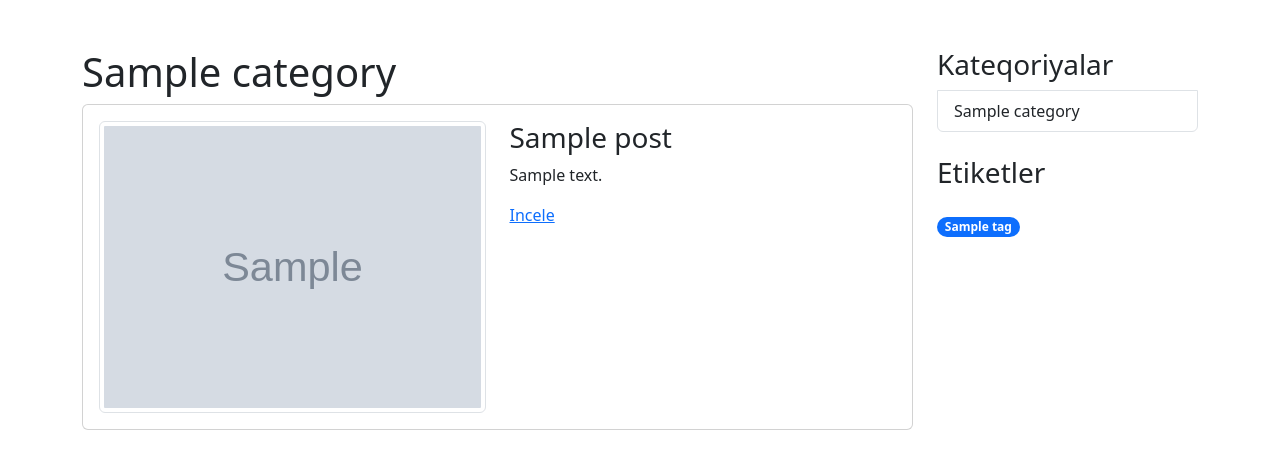
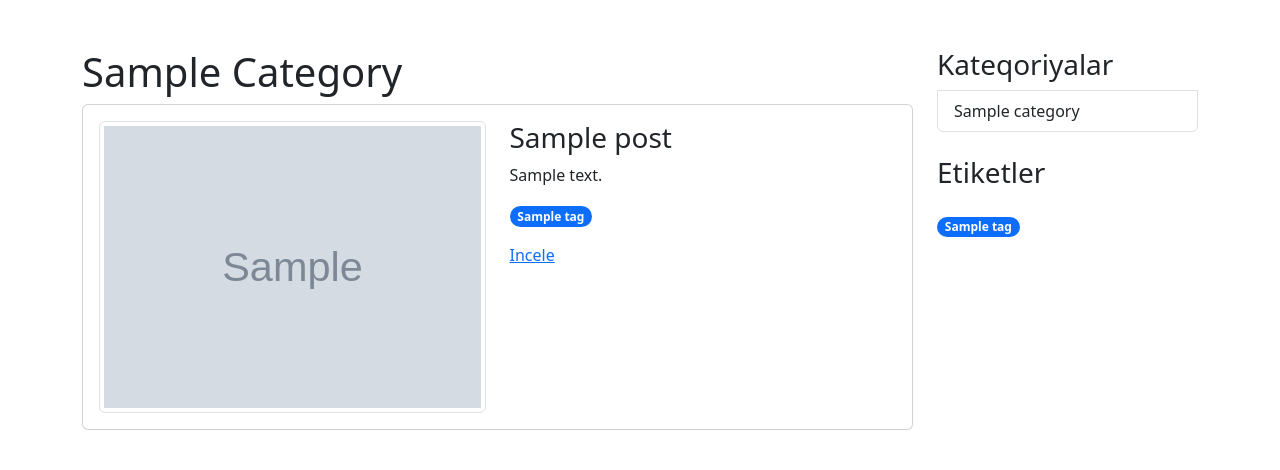
Before and after one commit to romasecure84/djangomania, a Django app: template blog/templates/blog/all_posts.html in a window 1280 px wide. Shown: the part 56-526 px from the top of the page. Run offline with Django 5.2, Linux system fonts and the light colour scheme; the template is opened without the code that fills it: most values are stand-ins (such as "Sample title", 1, 10 or a date in 2020); grey boxes marked "Sample" are stand-in pictures.

Commit message:
Etiketler ucun qisayollar elave edildi

```diff
--- a/blog/templates/blog/all_posts.html
+++ b/blog/templates/blog/all_posts.html
@@ -4,7 +4,9 @@
   <div class="row">
     <div class="col-sm-9">
       {% if category %}
-        <h1>{{ category.title }}</h1>
+        <h1>{{ category.title|title }}</h1>
+      {% elif tag %}
+        <h1>{{ tag.title|title }}</h1>
       {% else %}
         <h1>Butun Bloq Postlari</h1>
       {% endif %}
@@ -19,6 +21,13 @@
                 <div class="col-sm">
                   <h3 class="card-title">{{ post.title }}</h3>
                   <p class="card-text">{{ todo.content }}</p>
+                  <ul class="list-inline">
+                    {% for tag in post.tag.all %}
+                      <li class="list-inline-item">
+                        <a href="{{ tag.get_absolute_url }}"><span class="badge rounded-pill text-bg-primary">{{ tag.title }}</span></a>
+                      </li>
+                    {% endfor %}
+                  </ul>
                   <a href="#" class="card-link">Incele</a>
                 </div>
               </div>
@@ -38,7 +47,7 @@
       <ul class="list-inline mt-4">
         {% for tag in tags %}
           <li class="list-inline-item">
-            <span class="badge rounded-pill text-bg-primary">{{ tag.title }}</span>
+            <a href="{{ tag.get_absolute_url }}"><span class="badge rounded-pill text-bg-primary">{{ tag.title }}</span></a>
           </li>
         {% endfor %}
       </ul>
--- a/blog/urls.py
+++ b/blog/urls.py
@@ -1,9 +1,10 @@
 from django.urls import path
-from blog.views import all_post_view, category_view
+from blog.views import all_post_view, category_view, tag_view
 
 app_name = 'blog'
 
 urlpatterns = [
     path('', all_post_view, name='all_post_view'),
     path('category/<slug:category_slug>/', category_view, name='category_view'),
+    path('tag/<slug:tag_slug>/', tag_view, name='tag_view'),
 ]
```
Also changed, not shown: blog/models.py (+7 -8 lines), blog/views.py (+13 -0 lines), db.sqlite3.
